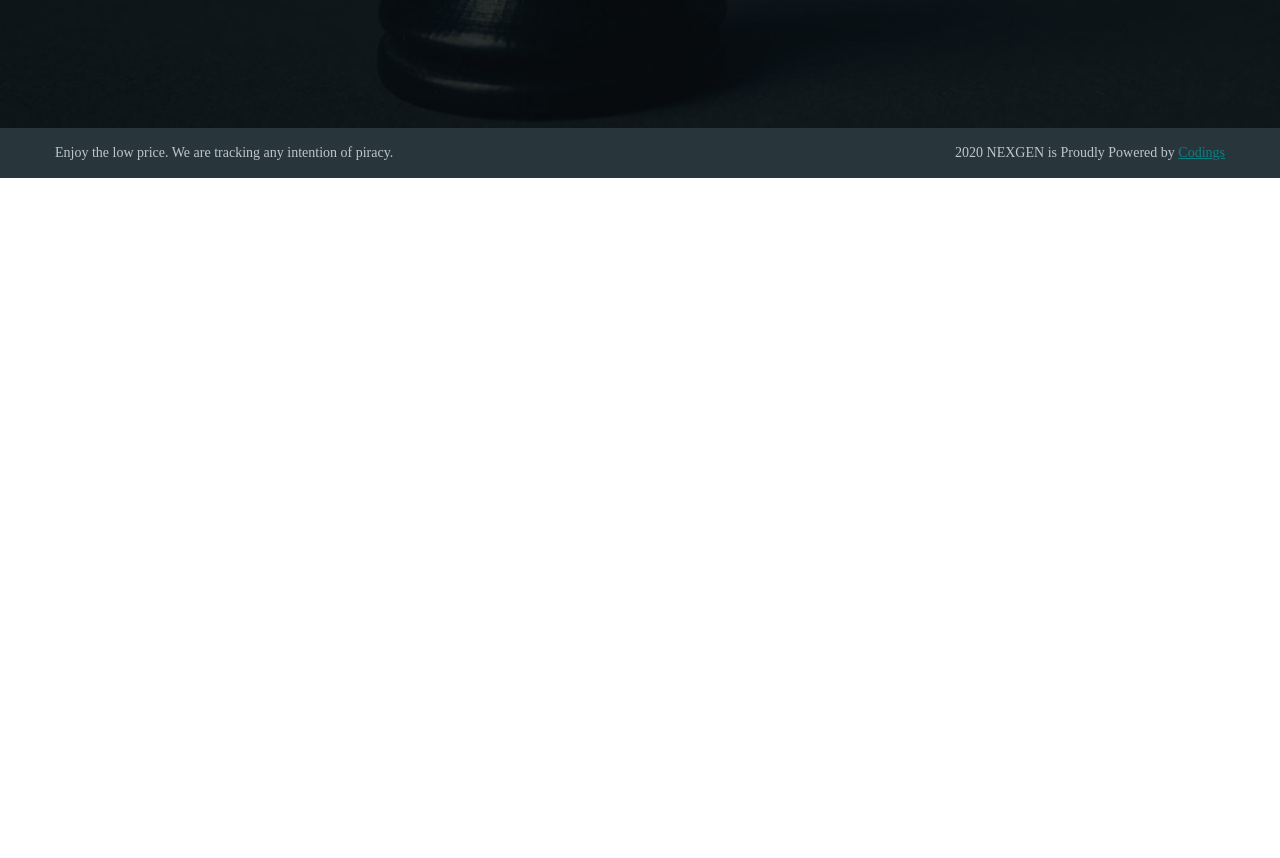
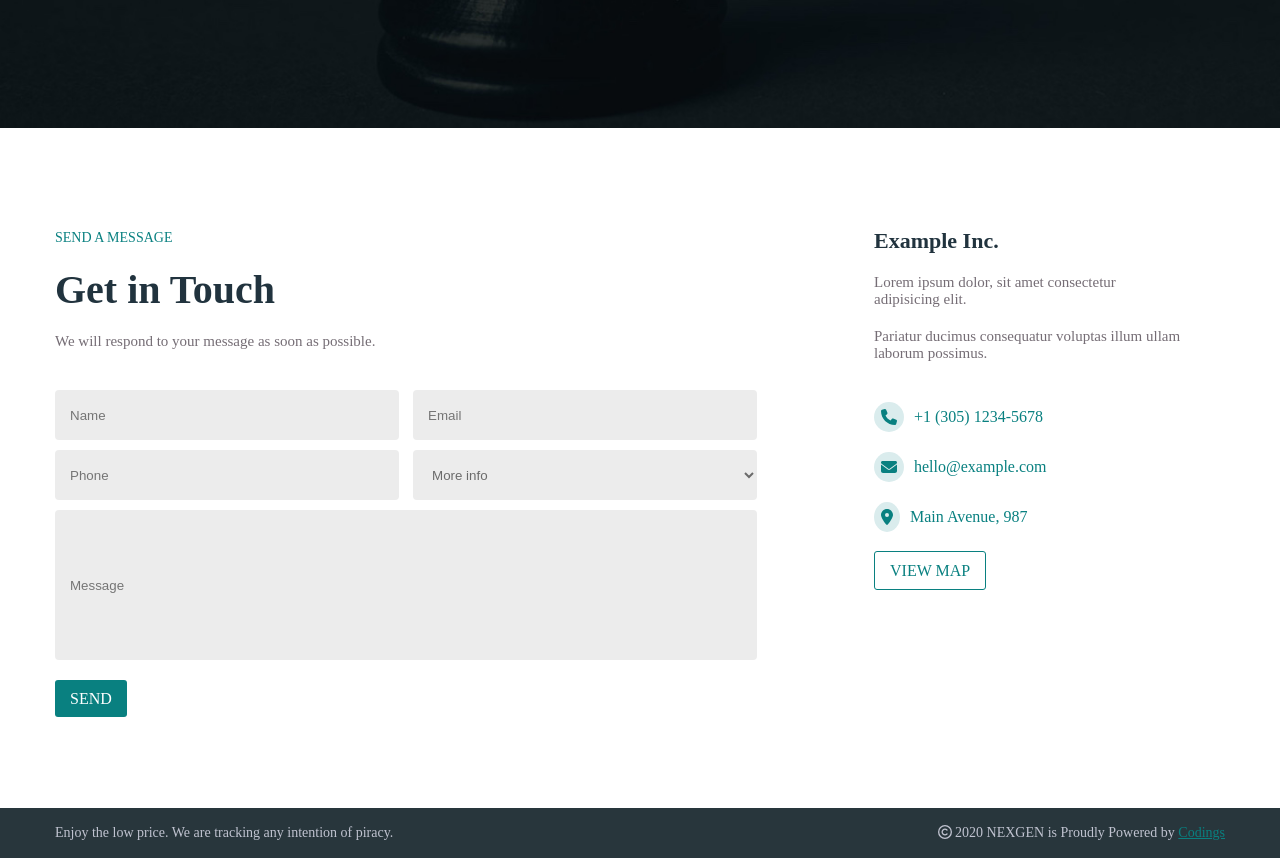
Before and after one commit to albyschianni/proj-html-vuejs, a Vue app: page / in a window 1280 px wide. Shown: the part 3060-3918 px from the top of the page. Before the commit the page ends 3238 px from the top, so only its background shows below. Built offline with nearby package versions, Linux system fonts and the light colour scheme.

Commit message:
aggiunta sezione principale footer

```diff
--- a/src/components/AppFooter.vue
+++ b/src/components/AppFooter.vue
@@ -10,16 +10,63 @@ export default{
 </script>
 
 <template>
-    <section>
+    <section class="footer-main">
+
+        <div class="container-up">
+            <div class="get-touch">
+                <span>SEND A MESSAGE</span>
+                <div class="h2-touch">Get in Touch</div>
+                <p>We will respond to your message as soon as possible.</p>
+
+                <div class="input-val">
+                    <input class="design-input" type="text" placeholder="Name">
+                    <input class="design-input" type="email" placeholder="Email">
+                    <input class="design-input" type="number" placeholder="Phone">
+                    <select class="design-input" name="More Info" id="More Info" placeholder="More Info" style="color:#6b6b6b">
+                        <option value="" disabled selected>More info</option>
+                        <option value="">A</option>
+                        <option value="">B</option>
+                    </select>
+                    <input class="message" type="text" placeholder="Message">
+                </div>
+
+                <a id="send" href="">SEND</a>
+
+            </div>
+            <div class="info-industry">
+                <div class="agency-name">
+                    Example Inc.
+                </div>
+                <p id="lorem-up">Lorem ipsum dolor, sit amet consectetur adipisicing elit.</p>
+                <p>Pariatur ducimus consequatur voluptas illum ullam laborum possimus.</p>
+
+                <div id="contact">
+                    <div style="color: #098080;" class="item-contact">
+                        <font-awesome-icon icon="fa-solid fa-phone" /> +1 (305) 1234-5678
+                    </div>
+                    <div style="color: #098080;" class="item-contact">
+                        <font-awesome-icon icon="fa-solid fa-envelope" /> hello@example.com
+                    </div>
+                    <div style="color: #098080;" class="item-contact">
+                        <font-awesome-icon icon="fa-solid fa-location-dot" /> Main Avenue, 987
+                    </div>
+                </div>
+
+
+                <a id="map" href="">VIEW MAP</a>
+            </div>
+         </div>
+
 
     </section>
+
     <section id="lower-footer">
-        <div class="container">
+        <div class="container-low">
             <div class="text-low-foot">
                 Enjoy the low price. We are tracking any intention of piracy.
             </div>
             <div class="text-low-foot">
-                2020 NEXGEN is Proudly Powered by <a id="link-foot" href="">Codings</a>
+                <font-awesome-icon icon="fa-regular fa-copyright" /> 2020 NEXGEN is Proudly Powered by <a id="link-foot" href="">Codings</a>
             </div>
         </div>
     </section>
@@ -28,11 +75,110 @@ export default{
 <style lang="scss" scoped>
 @use '../style/general.scss';
 
-.container {
+.footer-main {
+    background-color: #ffffff;
+}
+.container-up {
+    max-width: 1170px;
+    margin: 0 auto;
+    display: flex;
+    justify-content: space-between;
+    padding-top: 100px;
+    padding-bottom: 100px;
+}
+.get-touch {
+    width: 60%;
+}
+.info-industry {
+    width: 30%;
+    padding-right: 40px;
+}
+.input-val {
+    display: flex;
+    flex-wrap: wrap;
+    justify-content: space-between;
+}
+.design-input {
+    width: 49%;
+    padding: 15px;
+    height: 50px;
+    border: none;
+    border-radius: 4px;
+    background-color: #ececec;
+    margin-bottom: 10px;
+}
+.message {
+ width: 100%;
+ height: 150px;
+ background-color: #ececec;
+ border: none;
+ border-radius: 4px;
+ padding: 15px;
+ margin-bottom: 30px;
+
+}
+#send {
+    background-color: #098080;
+    text-decoration: none;
+    color: white;
+    padding: 10px 15px;
+    border-radius: 3px;
+}
+span {
+    color: #098080;
+    font-size: 14px;
+}
+.h2-touch {
+    font-size: 40px;
+    color: #21333e;
+    font-weight: bold;
+    margin: 20px 0px;
+}
+p {
+    font-size: 15px;
+    color: #756d75;
+    margin-bottom: 40px;
+}
+#map {
+    text-decoration: none;
+    color: #098080;
+    border: 1px solid #098080;
+    padding: 10px 15px;
+    border-radius: 3px;
+}
+.agency-name{
+    color: #21333e;
+    font-size: 22px;
+    font-weight: bold;
+    margin-bottom: 20px;
+}
+#lorem-up {
+    margin-bottom: 20px;
+}
+#contact {
+    margin-bottom: 30px;
+}
+.fa-phone, .fa-envelope, .fa-location-dot{
+    background-color: #daeced;
+    padding: 7px;
+    border-radius: 50%;
+    margin-right: 10px;
+}
+.item-contact {
+    display: flex;
+    align-items: center;
+    margin-bottom: 20px;
+
+}
+
+// seconda sezione
+.container-low {
     display: flex;
     justify-content: space-between;
     align-items: center;
     min-height: 50px;
+    max-width: 1170px;
+    margin: 0 auto;
 }
 #lower-footer {
     background-color: #28363c;
--- a/src/main.js
+++ b/src/main.js
@@ -4,12 +4,12 @@ import App from './App.vue'
 import { library } from '@fortawesome/fontawesome-svg-core'
 import { FontAwesomeIcon } from '@fortawesome/vue-fontawesome'
 import { faFacebook, faInstagram, faLinkedin, faTwitter } from '@fortawesome/free-brands-svg-icons'
-import { faGem, faUser } from '@fortawesome/free-regular-svg-icons'
-import { faArrowRight, faClock, faEnvelope, faLocation, faMotorcycle, faPhone, faRocket, faSuitcase, faTruckFast, faTruckMoving, faVanShuttle } from '@fortawesome/free-solid-svg-icons'
+import { faCopyright, faGem, faUser } from '@fortawesome/free-regular-svg-icons'
+import { faArrowRight, faClock, faEnvelope, faLocationDot, faMotorcycle, faPhone, faRocket, faSuitcase, faTruckFast, faTruckMoving, faVanShuttle } from '@fortawesome/free-solid-svg-icons'
 
 
 
-library.add( faFacebook, faTwitter, faLinkedin, faUser, faEnvelope, faPhone, faClock, faLocation, faTruckFast, faMotorcycle, faVanShuttle, faTruckMoving, faRocket, faSuitcase,faGem, faArrowRight )
+library.add( faFacebook, faTwitter, faLinkedin, faUser, faEnvelope, faPhone, faClock, faLocationDot, faTruckFast, faMotorcycle, faVanShuttle, faTruckMoving, faRocket, faSuitcase,faGem, faArrowRight, faCopyright )
 
 
 createApp(App).component('font-awesome-icon', FontAwesomeIcon).mount('#app')
```
